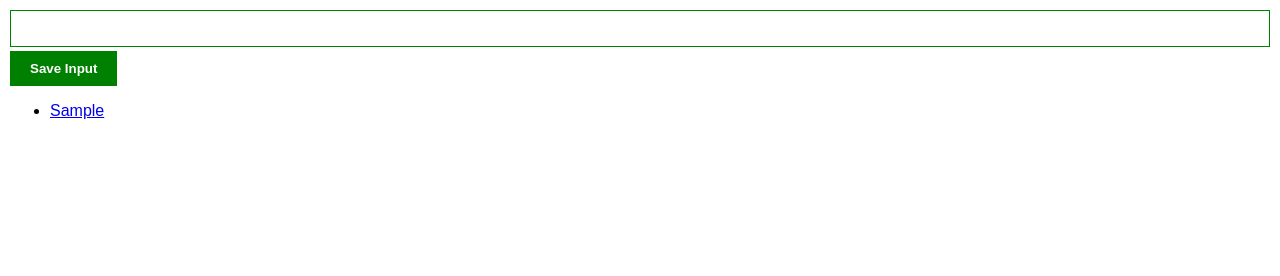
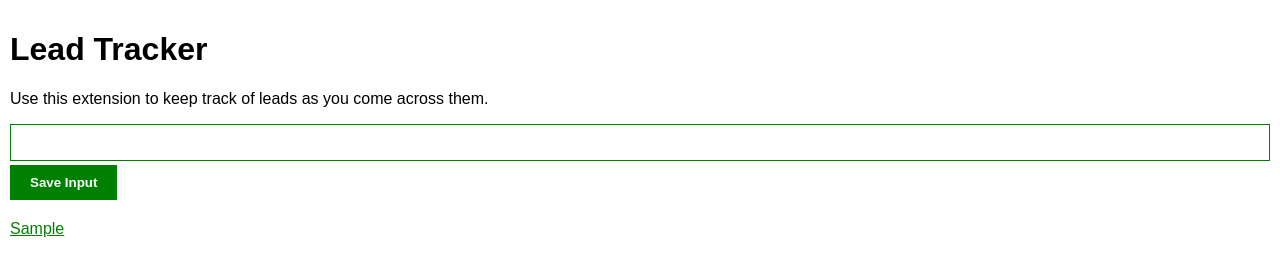
Before and after one commit to jeng200/chrome-extension, a browser extension: page index.html in a window 1280 px wide. Both pictures are taken after typing "Sample" into the empty fields and a click on the button "Save Input". Drawn offline with Linux system fonts and the light colour scheme.

Commit message:
Add json, style list, refactor renderLeads function to use template string.

```diff
--- a/index.css
+++ b/index.css
@@ -2,6 +2,7 @@ body {
   margin: 0;
   padding: 10px;
   font-family: Arial, Helvetica, sans-serif;
+  min-width: 400px
 }
 
 input {
@@ -19,3 +20,17 @@ button {
   border: none;
   font-weight: bold;
 }
+
+ul {
+  margin-top: 20px;
+  list-style: none;
+  padding-left: 0;
+}
+
+li {
+  margin-top: 5px;
+}
+
+li a {
+  color: green;
+}
--- a/index.html
+++ b/index.html
@@ -4,12 +4,13 @@
   <meta charset="UTF-8">
   <meta http-equiv="X-UA-Compatible" content="IE=edge">
   <meta name="viewport" content="width=device-width, initial-scale=1.0">
-  <title>Document</title>
+  <title>Lead Tracker</title>
   <link href="index.css" rel="stylesheet">
   <link href="favicon.ico" rel="icon">
 </head>
 <body>
-
+  <h1>Lead Tracker</h1>
+  <p>Use this extension to keep track of leads as you come across them.</p>
 <input type="text" id="input-el">
 <button id="input-btn">Save Input</button>
 <ul id="ul-el">
--- a/index.js
+++ b/index.js
@@ -11,7 +11,7 @@ inputBtn.addEventListener("click", function() {
 })
 function renderLeads() {
 let listItems = ""
-for (let i = 0; i < myLeads.length; i++) {
+for (let i = 0; i < myLeads.length; i++) { //use backticks in template strings
  listItems += `
   <li>
    <a target='_blank' href='${myLeads[i]}'>
```
Also changed, not shown: manifest.json (added), 1 other file.
